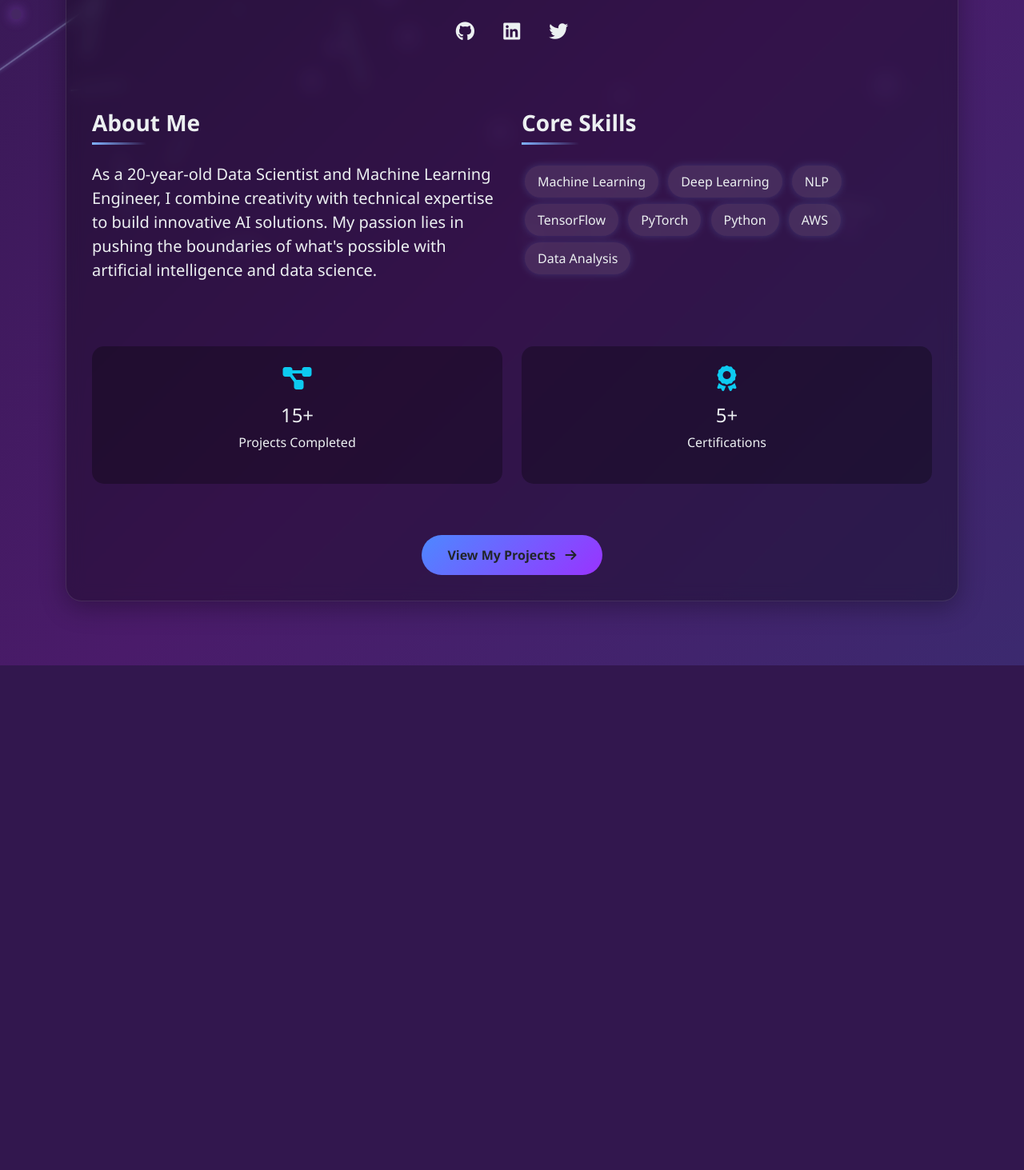
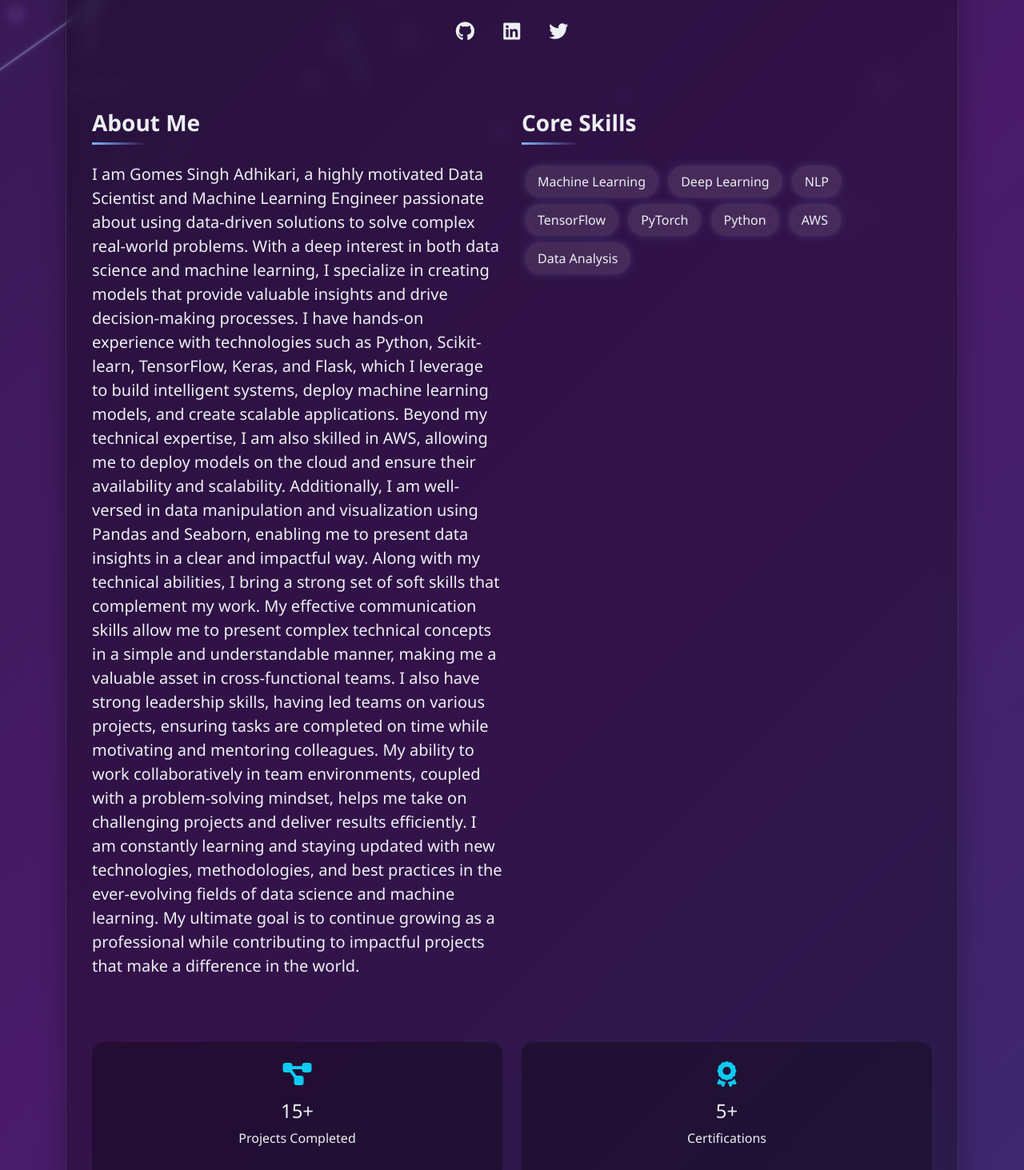
Before and after one commit to GomesAdhikari/Flask-Portfolio-Wesite-GOMES, a Flask app: page / in a window 1280 px wide. Shown: the part 434-1897 px from the top of the page at 80% size. Before the commit the page ends 1266 px from the top, so only its background shows below. Run offline with Flask 3, Linux system fonts and the light colour scheme.

Commit message:
Added about me to index.html

```diff
--- a/templates/index.html
+++ b/templates/index.html
@@ -225,7 +225,15 @@
                 <div class="col-md-6">
                     <h3 class="section-title">About Me</h3>
                     <p class="lead">
-                        As a 20-year-old Data Scientist and Machine Learning Engineer, I combine creativity with technical expertise to build innovative AI solutions. My passion lies in pushing the boundaries of what's possible with artificial intelligence and data science.
+                        I am Gomes Singh Adhikari, a highly motivated Data Scientist and Machine Learning Engineer passionate about using data-driven solutions to solve complex real-world problems. With a deep interest in both data science and machine learning, I specialize in creating models that provide valuable insights and drive decision-making processes. I have hands-on experience with technologies such as Python, Scikit-learn, TensorFlow, Keras, and Flask, which I leverage to build intelligent systems, deploy machine learning models, and create scalable applications.
+
+Beyond my technical expertise, I am also skilled in AWS, allowing me to deploy models on the cloud and ensure their availability and scalability. Additionally, I am well-versed in data manipulation and visualization using Pandas and Seaborn, enabling me to present data insights in a clear and impactful way.
+
+Along with my technical abilities, I bring a strong set of soft skills that complement my work. My effective communication skills allow me to present complex technical concepts in a simple and understandable manner, making me a valuable asset in cross-functional teams. I also have strong leadership skills, having led teams on various projects, ensuring tasks are completed on time while motivating and mentoring colleagues. My ability to work collaboratively in team environments, coupled with a problem-solving mindset, helps me take on challenging projects and deliver results efficiently.
+
+I am constantly learning and staying updated with new technologies, methodologies, and best practices in the ever-evolving fields of data science and machine learning. My ultimate goal is to continue growing as a professional while contributing to impactful projects that make a difference in the world.
+
+
                     </p>
                 </div>
                 <div class="col-md-6">
```
